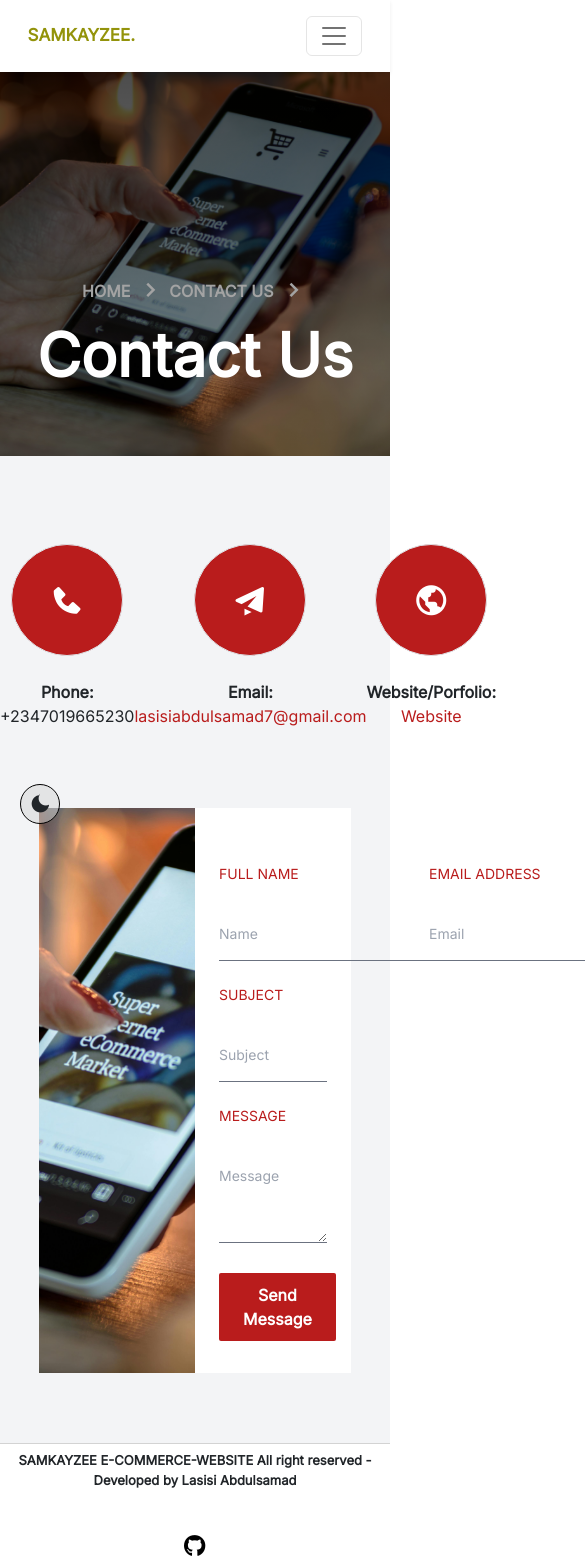
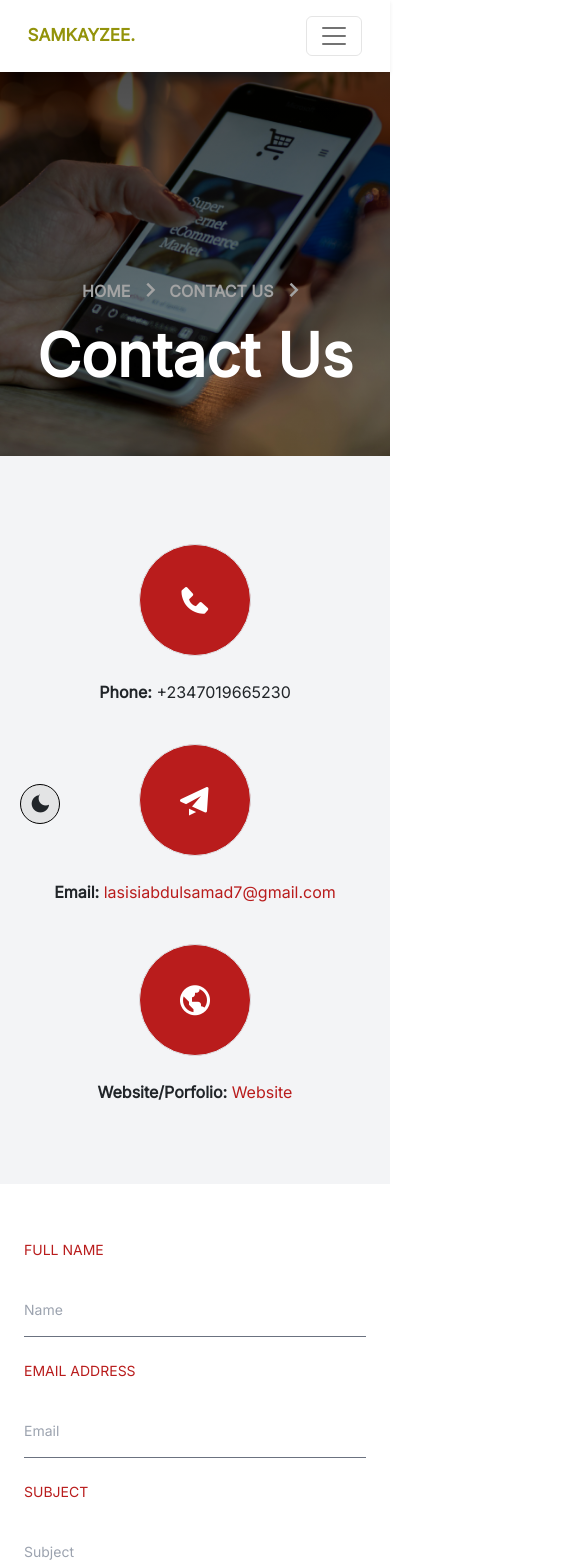
Before and after one commit to Samkayzeee/e-commerce-website, a React (Vite) app: page /contact in a window 390 px wide. Shown: the top 1566 px of the page, 585 px wide, since content can reach past the window. Built offline with nearby package versions, Linux system fonts and the light colour scheme.

Commit message:
worked on contact page responsiveness

```diff
--- a/src/pages/contact/Contact.jsx
+++ b/src/pages/contact/Contact.jsx
@@ -5,6 +5,9 @@
 import { ThemeContext } from "../../contexts/ThemeProvider";
 import { useContext } from "react";
 import { Link } from "react-router-dom";
+
+
+import Phone_Holding from "/assets/Phone_Hold.jpg";
 
 const ContactPage = () => {
     // ref
@@ -86,7 +89,7 @@
                     </div>
 
                     {/* second section */}
-                    <div className="flex justify-evenly text-center py-16">
+                    <div className="flex md:flex-row flex-col justify-evenly text-center py-16">
                         {/* <div>
                             <div className="w-28 h-28 flex items-center justify-center mx-auto border border-solid rounded-full my-4 bg-red-700 text-white">
                                 logo
@@ -121,30 +124,22 @@
 
                 {/* third section */}
 
-                <div className="flex w-4/5 mx-auto bg-white">
-                    <div
-                    className="w-1/2"
-                    style={{
-                        background: "url('/assets/Phone_Hold.jpg')",
-                        backgroundPosition: "center",
-                        backgroundSize: "cover",
-
-                    }}
-                    >
-
+                <div className="flex md:flex-row flex-col-reverse md:w-4/5 w-full mx-auto  bg-white">
+                    <div className="md:w-1/2 w-full">
+                        <img src={Phone_Holding} alt="Phone Hold" className="md:h-full h-96 w-full"/>
                     </div>
 
-                    <div className="w-1/2 py-8 px-6">
+                    <div className="md:w-1/2 w-full py-8 px-6">
                         <form action="">
-                            <div className="flex justify-between my-4">
-                                <div>
+                            <div className="md:flex justify-between my-4">
+                                <div className="md:w-5/12 w-full my-4 md:my-0">
                                     <label htmlFor="FullName" className="block mb-4 text-red-700 text-sm">FULL NAME</label>
-                                    <input type="text" name="FullName"  className="bg-transparent text-sm border-b border-b-gray-500 py-3 outline-none focus:border-b-red-700" placeholder="Name"/>
+                                    <input type="text" name="FullName"  className="bg-transparent text-sm border-b border-b-gray-500 py-3 outline-none focus:border-b-red-700 w-full" placeholder="Name"/>
                                 </div>
 
-                                <div>
+                                <div className="my-4 md:my-0 md:w-5/12 w-full">
                                     <label htmlFor="Email" className="block mb-4 text-red-700 text-sm">EMAIL ADDRESS</label>
-                                    <input type="email" name="Email" className="bg-transparent text-sm border-b border-b-gray-500 py-3 outline-none focus:border-b-red-700" placeholder="Email"/>
+                                    <input type="email" name="Email" className="bg-transparent text-sm border-b border-b-gray-500 py-3 outline-none focus:border-b-red-700 w-full" placeholder="Email"/>
                                 </div>
                             </div>
 
@@ -158,7 +153,7 @@
                                 <textarea name="" id="" cols="30" rows="3" className="w-full text-sm bg-transparent border-b border-b-gray-500 py-3 outline-none focus:border-b-red-700" placeholder="Message"></textarea>
                             </div>
 
-                            <button className="py-2.5 rounded-sm text-white font-semibold px-4 bg-red-700"> Send Message </button>
+                            <button className="py-2.5 rounded-md text-white font-semibold px-4 bg-red-700"> Send Message </button>
 
                         </form>
                     </div>
```
